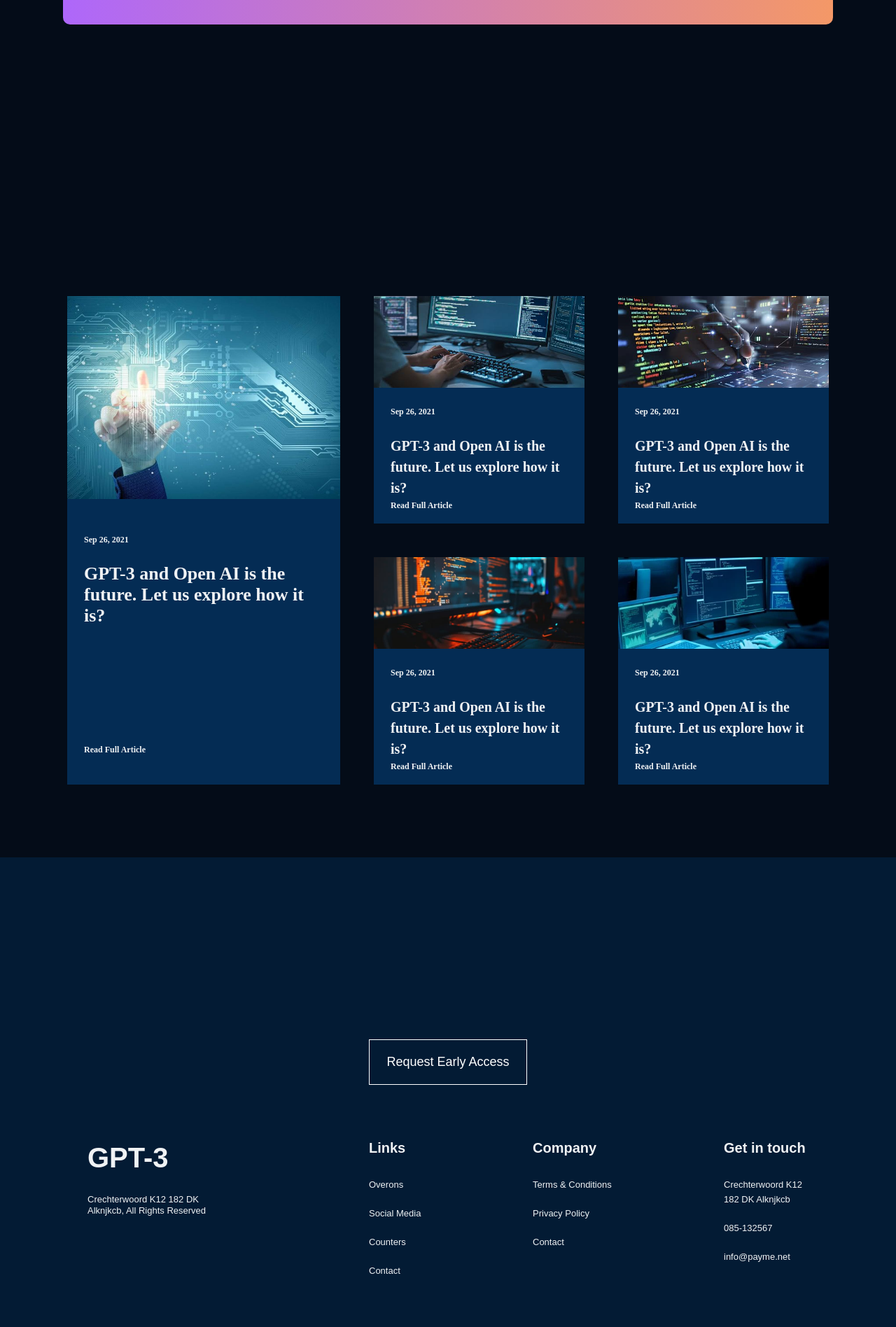
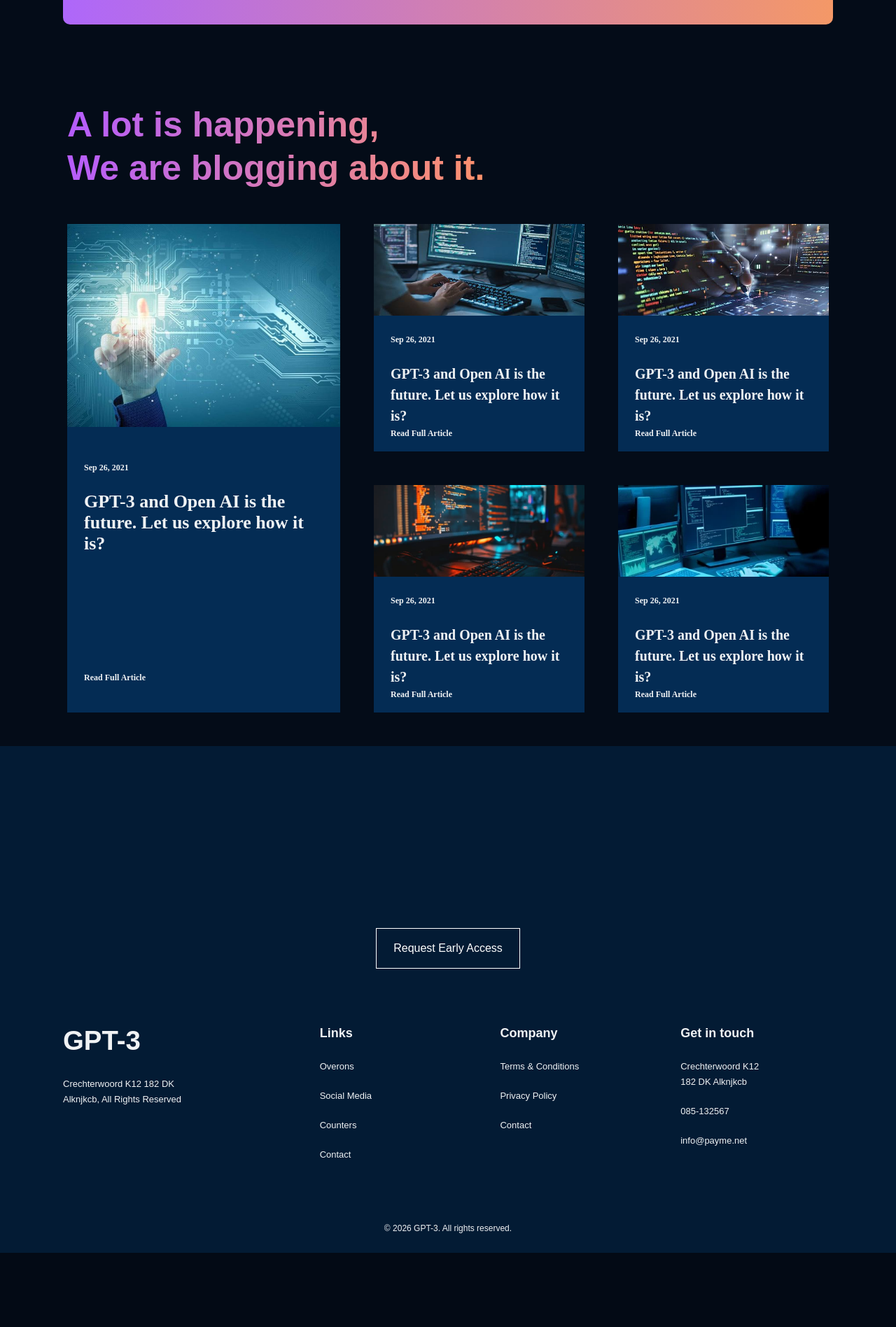
Before and after one commit to redarashid/GPT_3, a React (Vite) app: page / in a window 1280 px wide. Shown: the part 2644-4540 px from the top of the page at 70% size. After the commit the page ends 4434 px from the top, so only its background shows below. Built offline with nearby package versions, Linux system fonts and the light colour scheme.

Commit message:
initial commit

```diff
--- a/src/components/Blog/Blog.css
+++ b/src/components/Blog/Blog.css
@@ -1,11 +1,20 @@
 .gpt3-blog {
   background: #040c18;
-  padding: 7rem 6rem 6.5rem;
+  padding: 3rem 6rem 3rem;
 }
+
 .gpt3-blog__heading {
-  margin: 0 0 6rem;
+  margin: 0 0 3rem;
   width: fit-content;
+  font-family: "Poppins", sans-serif;
   font-size: 50px;
+  font-weight: 700;
+  line-height: 1.25;
+  background: linear-gradient(100deg, #b45bff 0%, #d779b8 50%, #ff9169 100%);
+  -webkit-background-clip: text;
+  background-clip: text;
+  -webkit-text-fill-color: transparent;
+  color: transparent;
 }
 
 .gpt3-blog__container {
@@ -92,7 +101,7 @@
 /* ================= Responsive ================= */
 @media (max-width: 1000px) {
   .gpt3-blog {
-    padding: 5rem 2rem;
+    padding: 2.5rem 2rem;
   }
   .gpt3-blog__container {
     flex-direction: column;
@@ -102,6 +111,9 @@
   }
 }
 @media (max-width: 600px) {
+  .gpt3-blog__heading {
+    font-size: 32px;
+  }
   .gpt3-blog__groupB {
     grid-template-columns: 1fr;
   }
--- a/src/components/Blog/Blog.jsx
+++ b/src/components/Blog/Blog.jsx
@@ -63,7 +63,7 @@
 export default function Blog() {
   return (
     <section className="gpt3-blog">
-      <h1 className="gradient-text gpt3-blog__heading">
+      <h1 className="gpt3-blog__heading">
         A lot is happening,
         <br />
         We are blogging about it.
--- a/src/components/Footer/Footer.css
+++ b/src/components/Footer/Footer.css
@@ -1,7 +1,10 @@
+
 .gpt3-footer {
   background: #031b34;
-  padding: 5rem 6rem 1.5rem; /* كان 10rem */
+  padding: 5rem 6% 1.5rem;
   font-family: "Poppins", sans-serif;
+  width: 100%;
+  box-sizing: border-box;
 }
 
 .gpt3-cta {
@@ -9,37 +12,45 @@
   flex-direction: column;
   align-items: center;
   text-align: center;
+  width: 100%;
 }
 
 .gpt3-cta h1 {
   max-width: 900px;
   width: 100%;
-  margin: 0 0 2.5rem; /* كان 4rem */
+  margin: 0 0 2.5rem;
   font-family: "Poppins", sans-serif;
-  font-size: 56px;
+  font-size: clamp(2rem, 4.5vw, 3.5rem);
   font-weight: 700;
   line-height: 1.25;
   letter-spacing: -1.8px;
   text-align: center;
+  overflow-wrap: break-word;
 }
 
 .gradient-text {
-  background: linear-gradient(100deg, #b45bff 0%, #d779b8 50%, #ff9169 100%);
+  background: linear-gradient(
+    100deg,
+    #b45bff 0%,
+    #d779b8 50%,
+    #ff9169 100%
+  );
   -webkit-background-clip: text;
   -webkit-text-fill-color: transparent;
   background-clip: text;
 }
 
 .gpt3-cta button {
-  padding: 18px 24px;
+  padding: 16px 24px;
   background: transparent;
   color: #fff;
   border: 1px solid #fff;
   font-family: "Poppins", sans-serif;
-  font-size: 18px;
-  line-height: 27px;
+  font-size: 16px;
+  line-height: 1.5;
   cursor: pointer;
-  transition: background 0.2s;
+  transition: background 0.2s ease;
+  max-width: 100%;
 }
 
 .gpt3-cta button:hover {
@@ -48,77 +59,144 @@
 
 .gpt3-footer__links {
   display: grid;
-  grid-template-columns: 402px 234px 273px 1fr;
-  max-width: 1030px;
-  margin: 5rem auto 0; /* كان 11rem (ده أهم تعديل) */
+  grid-template-columns: minmax(0, 1.5fr) repeat(3, minmax(0, 1fr));
+  gap: 2.5rem;
+  width: 100%;
+  max-width: 1100px;
+  margin: 5rem auto 0;
   text-align: left;
+}
+
+.gpt3-footer__logo,
+.gpt3-footer__col {
+  min-width: 0;
 }
 
 .gpt3-footer__logo h2 {
   margin: 0 0 1.75rem;
-  font-size: 40px;
+  font-size: clamp(1.75rem, 3vw, 2.5rem);
   font-weight: 700;
   line-height: 1.2;
   color: #f0f2f4;
+  overflow-wrap: anywhere;
 }
 
 .gpt3-footer__logo p {
   margin: 0;
   font-size: 13px;
-  line-height: 16px;
+  line-height: 1.7;
   color: #f0f2f4;
 }
 
 .gpt3-footer__col h4 {
-  margin: 0 0 31px;
-  font-size: 20px;
+  margin: 0 0 1.5rem;
+  font-size: 18px;
   font-weight: 700;
-  line-height: 21px;
+  line-height: 1.4;
+  color: #f0f2f4;
+  overflow-wrap: break-word;
+}
+
+.gpt3-footer__col p {
+  margin: 0 0 1.25rem;
+  font-size: 13px;
+  line-height: 1.7;
+  color: #f0f2f4;
+  cursor: default;
+  overflow-wrap: anywhere;
+}
+
+.gpt3-footer__copy {
+  margin: 3rem 0 0;
+  padding-top: 1rem;
+  text-align: center;
+  font-size: 12px;
+  line-height: 1.7;
   color: #f0f2f4;
 }
 
-.gpt3-footer__col p {
-  margin: 0 0 20px;
-  font-size: 13px;
-  line-height: 21px;
-  color: #f0f2f4;
-  cursor: default;
-}
-
-.gpt3-footer__copy {
-  margin: 3rem 0 0; /* كان 6rem */
-  text-align: center;
-  font-size: 11px;
-  line-height: 21px;
-  color: #f0f2f4;
-}
-
-/* ================= Responsive ================= */
-@media (max-width: 1000px) {
+/* Tablet */
+@media (max-width: 1024px) {
   .gpt3-footer {
-    padding: 4rem 2rem 1.5rem; /* كان 6rem */
+    padding: 4rem 5% 1.5rem;
   }
 
   .gpt3-footer__links {
-    grid-template-columns: 1fr 1fr;
-    gap: 2.5rem;
-    margin-top: 3rem; /* كان 6rem */
+    grid-template-columns: repeat(2, minmax(0, 1fr));
+    gap: 3rem 2rem;
+    margin-top: 4rem;
+  }
+
+  .gpt3-footer__logo {
+    grid-column: 1 / -1;
   }
 
   .gpt3-cta h1 {
-    font-size: 44px;
-    letter-spacing: -1.5px;
+    letter-spacing: -1.2px;
   }
 }
 
+/* Mobile */
 @media (max-width: 600px) {
-  .gpt3-footer__links {
-    grid-template-columns: 1fr;
+  .gpt3-footer {
+    padding: 3rem 1.25rem 1.25rem;
   }
 
   .gpt3-cta h1 {
-    font-size: 32px;
+    font-size: clamp(1.8rem, 7vw, 2.25rem);
     line-height: 1.3;
-    letter-spacing: -1px;
+    letter-spacing: -0.7px;
+    margin-bottom: 2rem;
+  }
+
+  .gpt3-cta button {
+    padding: 12px 18px;
+    font-size: 14px;
+  }
+
+  .gpt3-footer__links {
+    grid-template-columns: minmax(0, 1fr);
+    gap: 2rem;
+    margin-top: 3rem;
+    text-align: center;
+  }
+
+  .gpt3-footer__logo {
+    grid-column: auto;
+  }
+
+  .gpt3-footer__logo h2 {
+    font-size: 2rem;
+    margin-bottom: 1rem;
+  }
+
+  .gpt3-footer__col h4 {
+    margin-bottom: 1rem;
+    font-size: 18px;
+  }
+
+  .gpt3-footer__col p {
+    margin-bottom: 0.85rem;
+  }
+
+  .gpt3-footer__copy {
+    margin-top: 2rem;
+    font-size: 11px;
   }
 }
+
+/* Small mobile */
+@media (max-width: 360px) {
+  .gpt3-footer {
+    padding-right: 1rem;
+    padding-left: 1rem;
+  }
+
+  .gpt3-cta h1 {
+    font-size: 1.7rem;
+  }
+
+  .gpt3-footer__logo h2 {
+    font-size: 1.75rem;
+  }
+}
```
